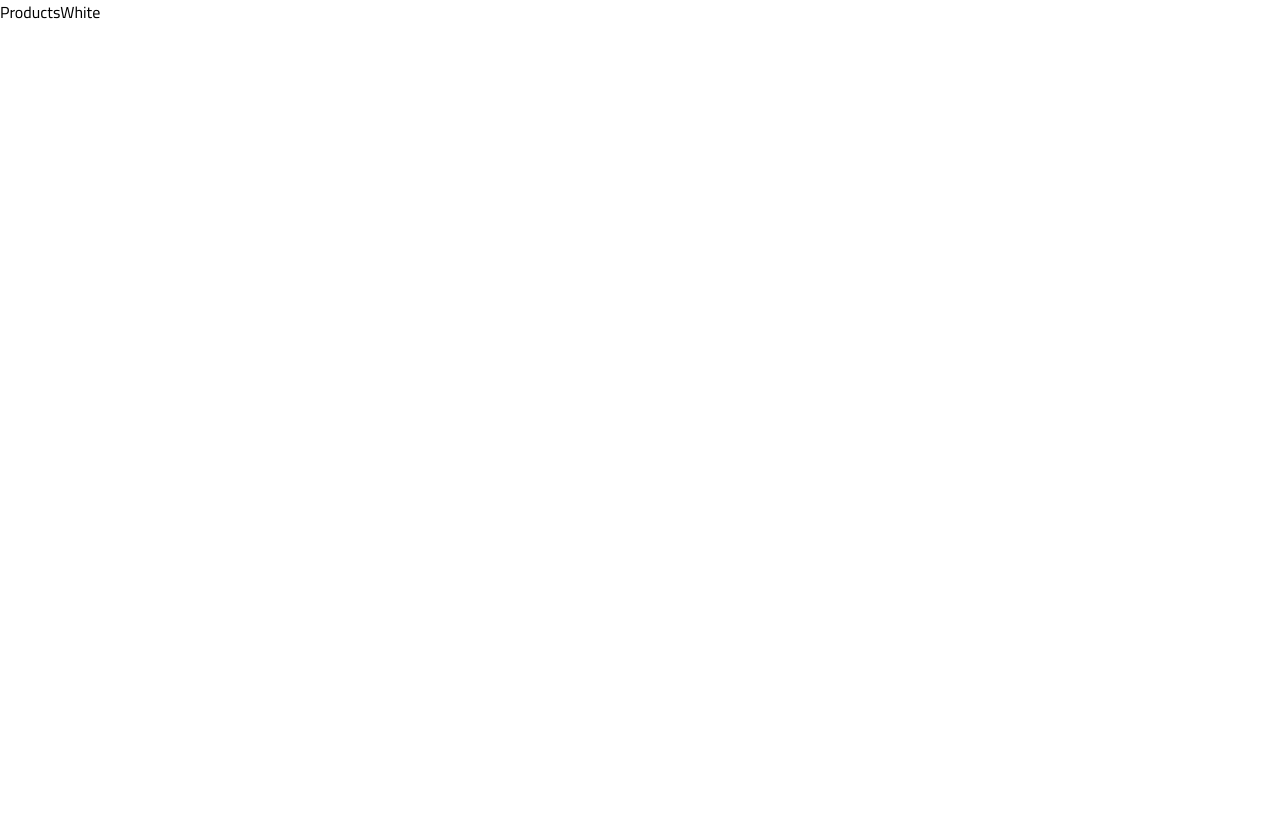
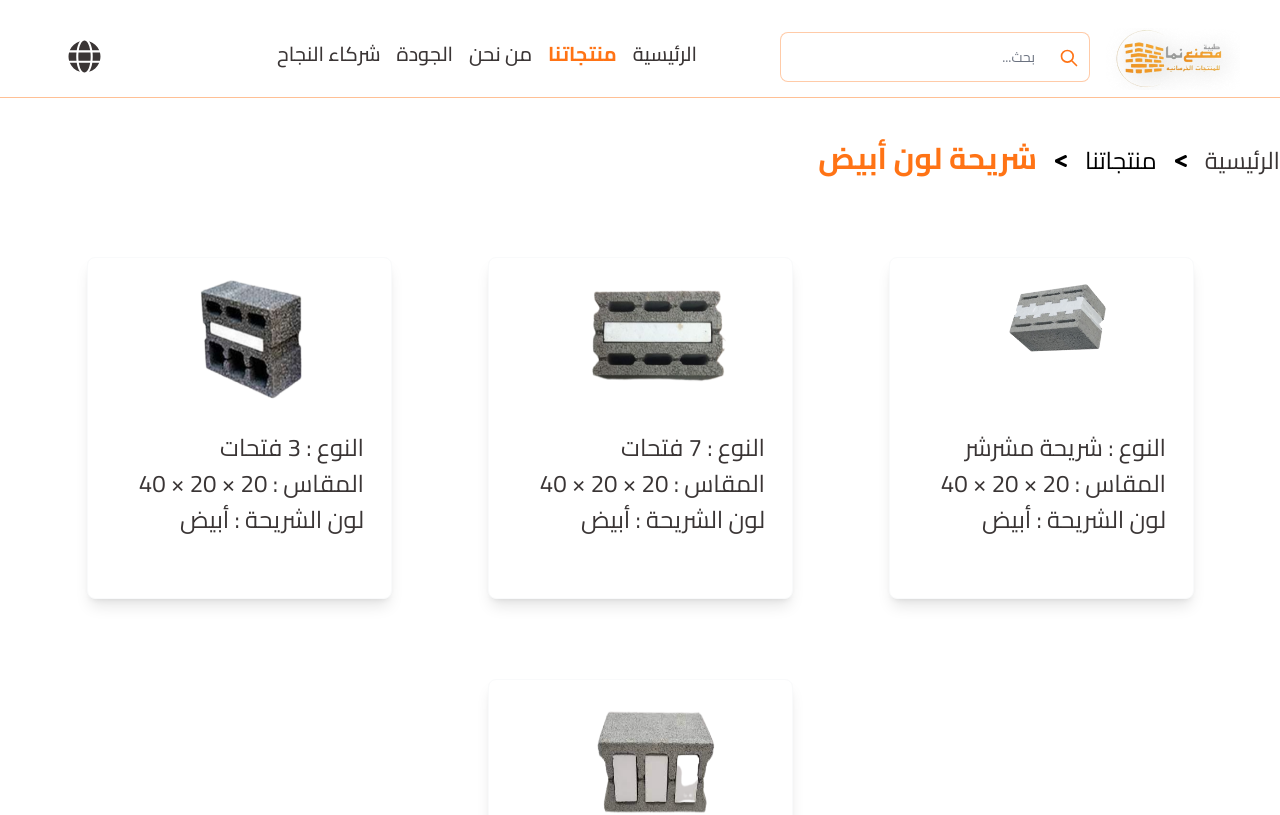
Before and after one commit to abdallamfathy/nama-project, a React (Vite) app: page /products/white in a window 1280 px wide. Shown: the top 815 px of the page. Built offline with nearby package versions, Linux system fonts and the light colour scheme.

Commit message:
make products white ui

```diff
--- a/src/pages/ProductsWhite.jsx
+++ b/src/pages/ProductsWhite.jsx
@@ -1,8 +1,111 @@
-import React from 'react'
+import React, { useEffect } from 'react'
+import { FaLessThan } from 'react-icons/fa'
+import { Footer, Navbar } from '../components'
+import brick1 from '../assets/brick1.png'
+import { products } from '../components/Constants'
 
 const ProductsWhite = () => {
+  useEffect(() => {
+    window.scrollTo(0, 0);
+  }, []);
+
+
+
+  const [showModal, setShowModal] = React.useState(false);
+
+  // make esc key close model
+  const keyPress = React.useCallback(
+    (e) => {
+      if (e.key === "Escape" && showModal) {
+        setShowModal(false);
+        console.log("I pressed");
+      }
+    },
+    [setShowModal, showModal]
+  );
+// make modal refrence to close model
+  React.useEffect(() => {
+    document.addEventListener("keydown", keyPress);
+    return () => document.removeEventListener("keydown", keyPress);
+  }, [keyPress]);
+
+
+    const modalRefs = React.useRef();
+
+    // make closeModal function to close model
+   const closeModal = (e) => {
+    if ( e.target === modalRefs.current)   {
+          setShowModal(false);
+        }
+   };
+   // make modal close when click outside model
+  React.useEffect(() => {
+    document.addEventListener("mousedown", closeModal);
+    return () => document.removeEventListener("mousedown", closeModal) ;
+  }, [setShowModal]);
+
+
+
+
   return (
-    <div>ProductsWhite</div>
+    <>
+    <Navbar textColor="text-[#3A3535] border-b border-[#ff731573]" socialDisplay="hidden"/>
+    {showModal && (<>
+          <div
+            className="justify-center items-center flex overflow-x-hidden overflow-y-hidden cursor-pointer fixed inset-0 z-50 outline-none focus:outline-none overflow-hidden "
+            ref={modalRefs}>
+            <div className="relative w-auto my-6 mx-auto max-w-3xl">
+              {/*content*/}
+              <div className=" border-0 rounded-[60px] shadow-black shadow-2xl relative  flex flex-col w-full bg-white outline-none focus:outline-none">
+                {/*header*/}
+                <div className="flex flex-col  justify-center  items-center w-[590px] h-[550px] ">
+                <img className="w-[530px] h-[351px] relative top-  " src={brick1} alt="Ado" />
+                <div className="text-right mx-24 gap-y-4 -mt-20 flex flex-col">
+                <h1 className="text-2xl text-[#FF7315] font-bold">بلك بركانى خفيف 3 فتحات</h1>
+                <p className="text-xl font-semibold">مواد خام خفيفة الكثافة</p>
+                <p>البلك المعزول هو مثالى للبناء من جميع النواحى فهو فعال من حيث التكلفة وسهولة الاستخدام ويوفر خلفية مثالية لقبول أعمال اللياثة</p>
+                <p className="font-bold">متوفر بأشكال مختلفة</p>
+                </div>
+                </div>
+
+              </div>
+            </div>
+          </div>
+          <div className="opacity-60 fixed inset-0 z-40 bg-black overflow-hidden"></div>
+        </>)}
+
+      <div className='container mx-auto pb-28'>
+          <div className='flex justify-end my-20 items-baseline gap-4'>
+          <h1 className='text-3xl font-bold text-[#FF7315]'>شريحة لون أبيض</h1>
+          <span ><FaLessThan/></span>
+          <h1 className='text-2xl text-black'>منتجاتنا</h1>
+          <span ><FaLessThan/></span>
+          <h1 className='text-2xl text-[#3A3535]'>الرئيسية</h1>
+          </div>
+          <div className='flex flex-wrap flex-row justify-center gap-20 gap-x-24'>
+
+                    {products.filter((val) => {
+                      if(val.type === "white") {
+                          return val
+                          }
+                            }).map((product , key) => {
+                              return (<div  key={product.id} onClick={()=> {closeModal,setShowModal(true)}}  className=" flex flex-row cursor-pointer justify-center items-center w-[305px] h-[342px] relative group bg-white rounded-lg border border-gray-50 shadow-lg  dark:bg-gray-800 dark:border-gray-700">
+                              <img  className="-my-10 transition duration-[2000]  delay-300 hover:transition-all ease-out hover:left-20 absolute left-24 top-12  hover:w-44  w-36 h-36 hover:h-44" src={product.image} alt="productImage" />
+                              <div  className="text-right text-[#3A3535] text-[24px] h-[108px] w-[250px] relative top-14 ">
+                                <p>{product.name}</p>
+                                <p >
+                                  {product.size}
+                                </p>
+                                <p>{product.color}</p>
+                              </div>
+                            </div> ) })}
+
+        </div>
+
+      </div>
+      <Footer />
+
+  </>
   )
 }
 
```
